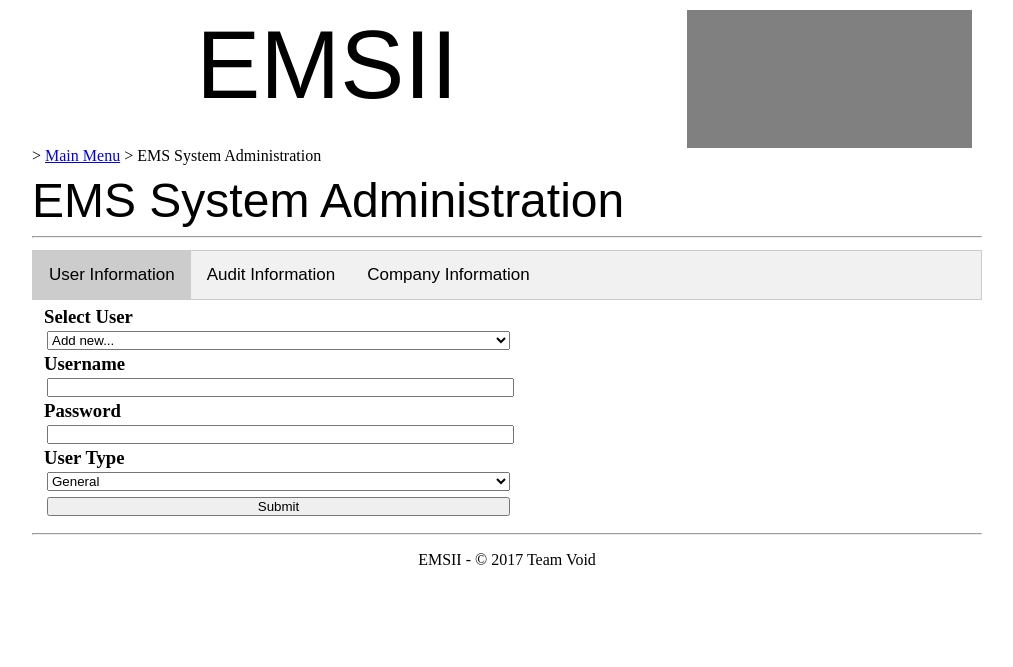
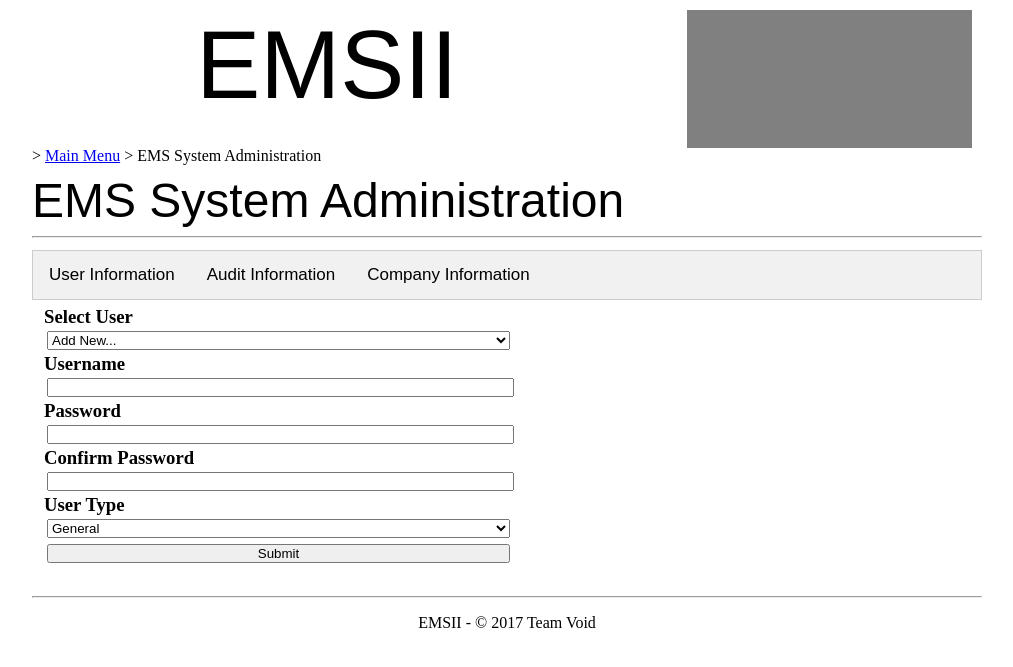
Before and after one commit to coverinis/Web-System, a PHP site: page /admin.php in a window 1280 px wide. Shown: the top 667 px of the page, without its empty margins (133-1146 px from the left). Run offline with PHP 8.4, Linux system fonts and the light colour scheme; some libraries are stand-ins or nearby versions.

Commit message:
added audit searching and result generation, added functions to generate drop down lists

```diff
--- a/admin.php
+++ b/admin.php
@@ -6,8 +6,104 @@
 <head>
 
 <link rel="stylesheet" type="text/css" href="/styles/common.css">
+<script src="https://ajax.googleapis.com/ajax/libs/jquery/3.2.0/jquery.min.js"></script>
+<?php
+	//Get the security level of the user
+	$securityLevel = Admin;
 
+	//Get the page type if there is one
+	if(isset($_POST["page_type"])){
+		$pageType = $_POST["page_type"];
+	}
+	else{
+		$pageType = UserForm;
+	}
+
+	//Get the employee id if there is one
+	if(isset($_POST["employee_id"])){
+		$employeeID = $_POST["employee_id"];
+	}
+	else{
+		$employeeID = "0";
+	}
+
+	//Get the number of results if there is one
+	if(isset($_POST["number_of_results"])){
+		$numberOfResults = $_POST["number_of_results"];
+	}
+	else{
+		$numberOfResults = "0";
+	}
+?>
 <script>
+
+$(document).ready(pageReady);
+
+function pageReady(){
+	//Set the event handler for the user switch
+	$('#userSelect').change(changeUser);
+	//Set the event handler for the company switch
+	$('#companySelect').change(changeCompany);
+
+	//Select the right tab on the page
+	var pageType = "<?php echo $pageType; ?>";
+	if(pageType == "<?php echo UserForm; ?>"){
+		$("#userFormTab").click();
+	}
+	else if (pageType == "<?php echo AuditForm; ?>"){
+		$("#auditFormTab").click();
+	}
+	else if (pageType == "<?php echo CompanyForm; ?>"){
+		$("#companyFormTab").click();
+	}
+	else{
+		$("#userFormTab").click();
+	}
+}
+
+function changeUser(e){
+	e.preventDefault();
+	//Get the user id
+	var userSelected = $('#userSelect').find(":selected").text();
+	//If its not zero fill in the info by ID
+	if(userSelected != "Add New..."){
+		//Get employee details
+
+		//Fill in
+		$('#username').val("UNAME");
+		$('#password').val("PASS");
+	}
+
+}
+
+function changeCompany(e){
+	e.preventDefault();
+	//Get the user id
+	var userSelected = $('#companySelect').find(":selected").text();
+	//If its not zero fill in the info by ID
+	if(userSelected != "Add New..."){
+		//Get employee details
+
+		//Fill in
+		$('#companyName').val("CNAME");
+	}
+
+}
+
+function passwordsMatch(){
+	var originalPass = $('#password').val();
+	var confirmPass = $('#confirm_password').val();
+	if(originalPass == confirmPass){
+		$('#response').text("");
+		return true;
+	}
+	else{
+		$('#response').text("Passwords Must Match");
+		$('#response').css('color', 'red');
+		return false;
+	}
+}
+
 function openTab(evt, tabName) {
     var i, tabcontent, tablinks;
     tabcontent = document.getElementsByClassName("tabcontent");
@@ -28,55 +124,63 @@ function openTab(evt, tabName) {
 	<?php echo GenerateHeader(EmsSysAdmin); ?>
 	<div id='adminContent'>
 		<div class="tab">
-			<button class="tablinks" id='defaultOpen' onclick="openTab(event, 'UserInfo')">User Information</button>
-			<button class="tablinks" onclick="openTab(event, 'AuditInfo')">Audit Information</button>
-			<button class="tablinks" onclick="openTab(event, 'CompanyInfo')">Company Information</button>
+			<button class="tablinks" id='userFormTab' onclick="openTab(event, 'UserInfo')">User Information</button>
+			<button class="tablinks" id='auditFormTab' onclick="openTab(event, 'AuditInfo')">Audit Information</button>
+			<button class="tablinks" id='companyFormTab' onclick="openTab(event, 'CompanyInfo')">Company Information</button>
 		</div>
 		<div id="UserInfo" class="tabcontent">
-			<form>
+			<form onsubmit="return passwordsMatch()" method='post'>
 				<h3 class='customFormLabel'>Select User</h3>
-				<select class='customFormInput'>
-					<option value="AddNew">Add new...</option>
-					<option value="User1">User1</option>
-					<option value="User2">User2</option>
+				<select class='customFormInput' id='userSelect'>
+					<?php echo GenerateUserList(true); ?>
 				</select>
-				<input class='customFormInput' type='hidden' name='userID'>
 				<h3 class='customFormLabel'>Username</h3>
-				<input class='customFormInput' type='text' name='username'>
+				<input class='customFormInput' type='text' name='username' id='username' required>
 				<h3 class='customFormLabel'>Password</h3>
-				<input class='customFormInput' type='password' name='password'>
+				<input class='customFormInput' type='password' name='password' id='password' required>
+				<h3 class='customFormLabel'>Confirm Password</h3>
+				<input class='customFormInput' type='password' id='confirm_password' required>
 				<h3 class='customFormLabel'>User Type</h3>
 				<select class='customFormInput'>
 					<option value="General">General</option>
 					<option value="Admin">Admin</option>
 				</select>
+				<input type='hidden' name='page_type' value='<?php echo UserForm; ?>'>
 				<button class='customFormInput'>Submit</button>
 			</form>
+			<p id='response'></p>
 		</div>
 		<div id="AuditInfo" class="tabcontent">
-		  <form>
-			<h3 class='customFormLabel'>Audit Information</h3>
+		  <form method='post'>
+			<h3 class='customFormLabel'>Select Employee</h3>
+			<select class='customFormInput' name='employee_id'>
+				<?php echo GenerateEmployeeList($securityLevel, false); ?>
+			</select>
+			<h3 class='customFormLabel'>Results</h3>
+			<select class='customFormInput' name='number_of_results'>
+				<option value="10">10</option>
+				<option value="25">25</option>
+				<option value="50">50</option>
+				<option value="100">100</option>
+			</select>
+			<input type='hidden' name='page_type' value='<?php echo AuditForm; ?>'>
+			<button class='customFormInput'>Submit</button>
+			<?php echo GenerateAuditTable($employeeID, $numberOfResults); ?>
 		  </form>
 		</div>
 		<div id="CompanyInfo" class="tabcontent">
-		  <form>
+		  <form method='post'>
 		  <h3 class='customFormLabel'>Select Company</h3>
-				<select class='customFormInput'>
-					<option value="AddNew">Add new...</option>
-					<option value="Company1">Company1</option>
-					<option value="Company2">Company2</option>
+				<select class='customFormInput' id='companySelect'>
+					<?php echo GenerateCompanyList(true); ?>
 				</select>
 			<h3 class='customFormLabel'>Company Name</h3>
-			<input class='customFormInput' type='hidden' name='companyID'>
-			<input class='customFormInput' type='text' name='companyName'>
+			<input class='customFormInput' type='text' name='companyName' id='companyName' required>
+			<input type='hidden' name='page_type' value='<?php echo CompanyForm; ?>'>
 			<button class='customFormInput'>Submit</button>
 		  </form>
 		</div>
 	</div>
 	<?php echo GenerateFooter(); ?>
-	<script>
-		// Get the element with id="defaultOpen" and click on it
-		document.getElementById("defaultOpen").click();
-	</script>
 </body>
 </html>
--- a/reports.php
+++ b/reports.php
@@ -108,7 +108,7 @@
 			</select>
 			<h3 class='customFormLabel'>Select Company</h3>
 			<select class='customFormInput' name='company_name'>
-				<option value="Company1">Company 1</option>
+				<?php echo GenerateCompanyList(false); ?>
 			</select>
 			<h3 class='customFormLabel'>Select Week</h3>
 			<input class='customFormInput' type='date' name='week_start' id='weekPick' value='<?php echo date('Y-m-d'); ?>' style='display:none;'>
--- a/scripts/pageGeneration.php
+++ b/scripts/pageGeneration.php
@@ -22,6 +22,9 @@ define('General', 'General');
 //Page Types
 define('EmpForm', 'Employee Form');
 define('TimeCard', 'Time Card');
+define('UserForm', 'User Form');
+define('AuditForm', 'Audit Form');
+define('CompanyForm', 'Company Form');
 
 //Report Types
 define('SeniorityReport', 'Seniority Report');
@@ -99,6 +102,59 @@ function GenerateReportList($secLevel){
 <?php
 	}
 
+	return ob_get_clean();
+}
+
+function GenerateEmployeeList($secLevel, $addNew){
+
+	//Get the employee details
+
+	ob_start();
+	if($addNew == true){
+?>
+	<option value="0">Add New...</option>
+<?php
+	}
+	//Loop through employees
+?>
+	<option value="1">Justin Hergott (Company)</option>
+<?php
+
+	return ob_get_clean();
+}
+
+function GenerateCompanyList($addNew){
+
+	//Get the companies
+
+	ob_start();
+	if($addNew == true){
+?>
+	<option value="0">Add New...</option>
+<?php
+	}
+	//Loop through companies
+?>
+	<option value="<?php echo "1"; ?>"><?php echo "Company1"; ?></option>
+<?php
+
+	return ob_get_clean();
+}
+
+function GenerateUserList($addNew){
+
+	//Get the users
+
+	ob_start();
+	if($addNew == true){
+?>
+	<option value="0">Add New...</option>
+<?php
+	}
+	//Loop through users
+?>
+	<option value="<?php echo "1"; ?>"><?php echo "User1"; ?></option>
+<?php
 	return ob_get_clean();
 }
 
@@ -692,4 +748,42 @@ function ConvertDateToMonday($date){
 
 	return $returnDate;
 }
+
+function GenerateAuditTable($employeeID, $numberOfResults){
+	$tableCode = "";
+
+	//Get Audit Records
+
+	ob_start();
+	if(strcmp($employeeID, "0") != 0){
 ?>
+	<h3 class='customFormLabel'>Audit Records For:</h3>
+	<table class='reportResultTable'>
+		<tr>
+			<th>Timestamp</th>
+			<th>Username</th>
+			<th>Event Type</th>
+			<th>Attribute Changed</th>
+			<th>Old Value</th>
+			<th>New Value</th>
+		</tr>
+<?php
+	//For each audit record
+?>
+		<tr>
+			<th>Date</th>
+			<th>Hergott</th>
+			<th>MOD</th>
+			<th>FNAME</th>
+			<th>JUSTIN</th>
+			<th>Justin</th>
+		</tr>
+	</table>
+	<br>
+<?php
+	}
+	$tableCode = ob_get_clean();
+
+	return $tableCode;
+}
+?>
```
Also changed, not shown: maintenance.php (+14 -3 lines).
